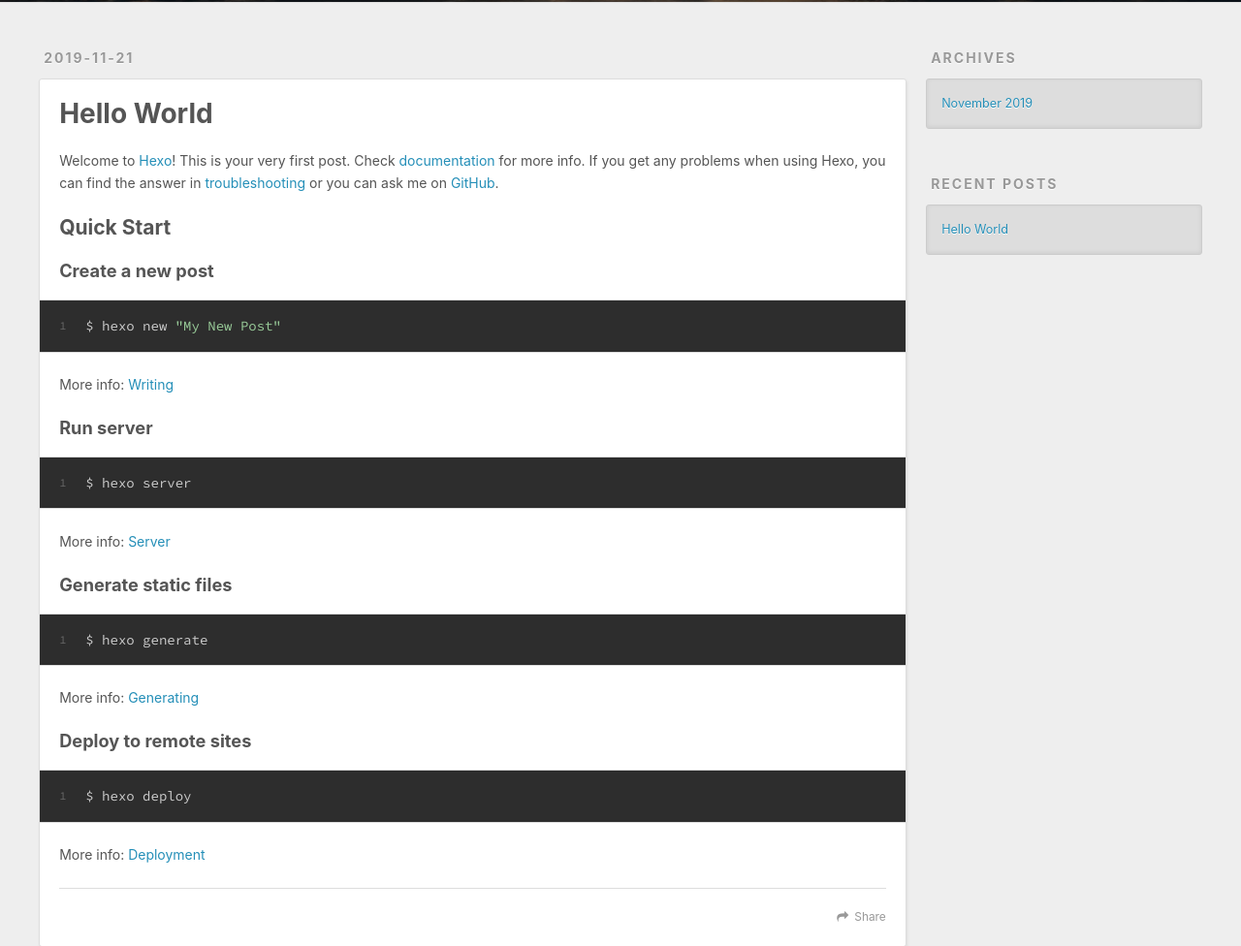
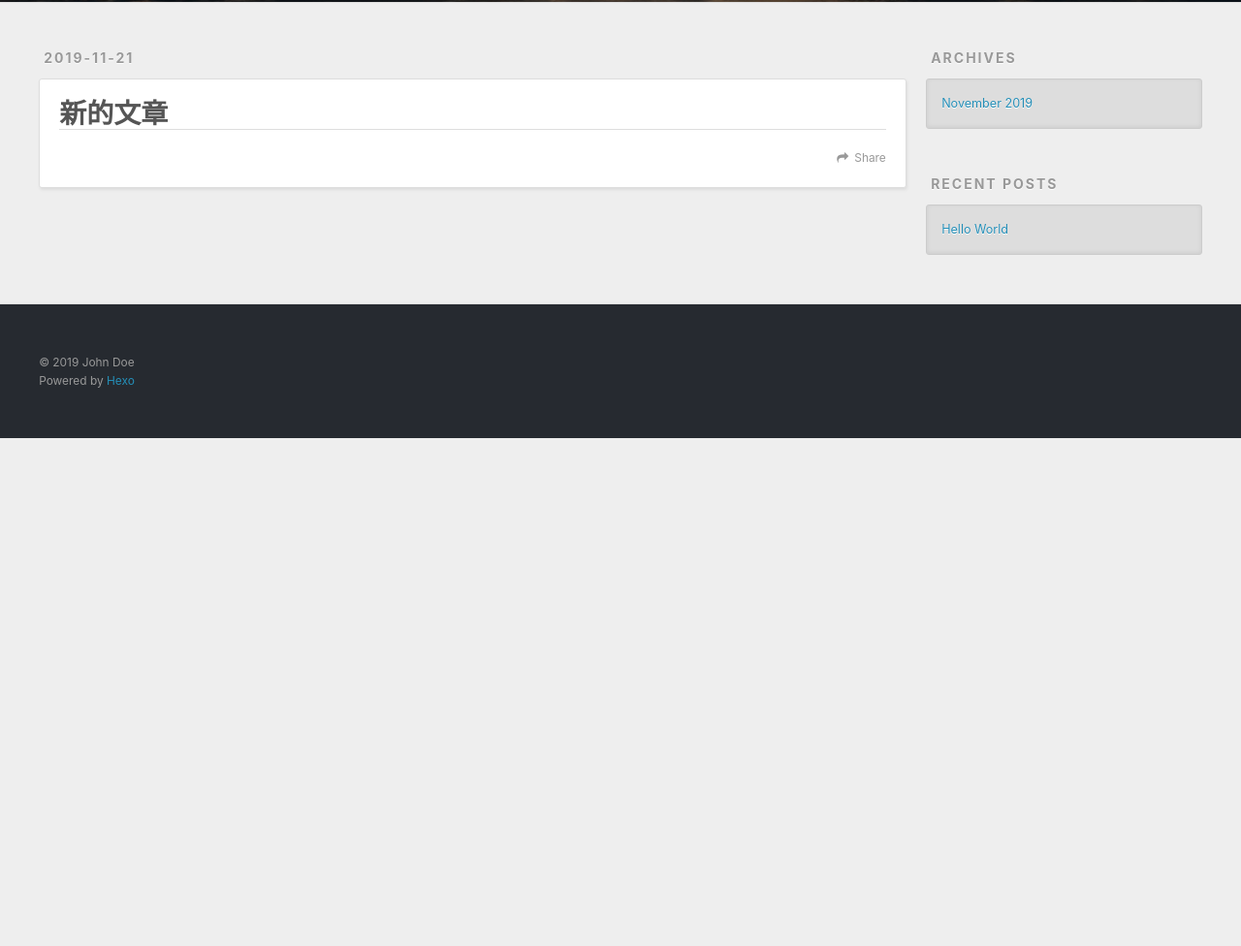
Before and after one commit to dongxin03/dongxin03.github.io, a plain HTML site: page 新的文章/index.html in a window 1280 px wide. Shown: the part 298-1274 px from the top of the page at 97% size. After the commit the page ends 800 px from the top, so only its background shows below. Drawn offline with nearby package versions, Linux system fonts and the light colour scheme.

Commit message:
Site updated: 2019-11-21 10:23:23

```diff
--- a/index.html
+++ b/新的文章/index.html
@@ -5,13 +5,14 @@
 
 
 
-  <title>Hexo</title>
+  <title>新的文章 | Hexo</title>
   <meta name="viewport" content="width=device-width, initial-scale=1, maximum-scale=1">
   <meta property="og:type" content="website">
-<meta property="og:title" content="Hexo">
-<meta property="og:url" content="http:&#x2F;&#x2F;yoursite.com&#x2F;index.html">
+<meta property="og:title" content="新的文章">
+<meta property="og:url" content="http:&#x2F;&#x2F;yoursite.com&#x2F;%E6%96%B0%E7%9A%84%E6%96%87%E7%AB%A0&#x2F;index.html">
 <meta property="og:site_name" content="Hexo">
 <meta property="og:locale" content="en">
+<meta property="og:updated_time" content="2019-11-21T02:22:57.597Z">
 <meta name="twitter:card" content="summary">
 
     <link rel="alternate" href="/atom.xml" title="Hexo" type="application/atom+xml">
@@ -59,12 +60,10 @@
   </div>
 </header>
       <div class="outer">
-        <section id="main">
-
-    <article id="post-hello-world" class="article article-type-post" itemscope itemprop="blogPost">
+        <section id="main"><article id="page-" class="article article-type-page" itemscope itemprop="blogPost">
   <div class="article-meta">
-    <a href="/2019/11/21/hello-world/" class="article-date">
-  <time datetime="2019-11-21T02:14:39.773Z" itemprop="datePublished">2019-11-21</time>
+    <a href="/%E6%96%B0%E7%9A%84%E6%96%87%E7%AB%A0/index.html" class="article-date">
+  <time datetime="2019-11-21T02:22:57.000Z" itemprop="datePublished">2019-11-21</time>
 </a>
 
   </div>
@@ -74,8 +73,8 @@
       <header class="article-header">
 
 
-    <h1 itemprop="name">
-      <a class="article-title" href="/2019/11/21/hello-world/">Hello World</a>
+    <h1 class="article-title" itemprop="name">
+      新的文章
     </h1>
 
 
@@ -83,34 +82,19 @@
 
     <div class="article-entry" itemprop="articleBody">
 
-        <p>Welcome to <a href="https://hexo.io/" target="_blank" rel="noopener">Hexo</a>! This is your very first post. Check <a href="https://hexo.io/docs/" target="_blank" rel="noopener">documentation</a> for more info. If you get any problems when using Hexo, you can find the answer in <a href="https://hexo.io/docs/troubleshooting.html" target="_blank" rel="noopener">troubleshooting</a> or you can ask me on <a href="https://github.com/hexojs/hexo/issues" target="_blank" rel="noopener">GitHub</a>.</p>
-<h2 id="Quick-Start"><a href="#Quick-Start" class="headerlink" title="Quick Start"></a>Quick Start</h2><h3 id="Create-a-new-post"><a href="#Create-a-new-post" class="headerlink" title="Create a new post"></a>Create a new post</h3><figure class="highlight bash"><table><tr><td class="gutter"><pre><span class="line">1</span><br></pre></td><td class="code"><pre><span class="line">$ hexo new <span class="string">"My New Post"</span></span><br></pre></td></tr></table></figure>
-
-<p>More info: <a href="https://hexo.io/docs/writing.html" target="_blank" rel="noopener">Writing</a></p>
-<h3 id="Run-server"><a href="#Run-server" class="headerlink" title="Run server"></a>Run server</h3><figure class="highlight bash"><table><tr><td class="gutter"><pre><span class="line">1</span><br></pre></td><td class="code"><pre><span class="line">$ hexo server</span><br></pre></td></tr></table></figure>
-
-<p>More info: <a href="https://hexo.io/docs/server.html" target="_blank" rel="noopener">Server</a></p>
-<h3 id="Generate-static-files"><a href="#Generate-static-files" class="headerlink" title="Generate static files"></a>Generate static files</h3><figure class="highlight bash"><table><tr><td class="gutter"><pre><span class="line">1</span><br></pre></td><td class="code"><pre><span class="line">$ hexo generate</span><br></pre></td></tr></table></figure>
-
-<p>More info: <a href="https://hexo.io/docs/generating.html" target="_blank" rel="noopener">Generating</a></p>
-<h3 id="Deploy-to-remote-sites"><a href="#Deploy-to-remote-sites" class="headerlink" title="Deploy to remote sites"></a>Deploy to remote sites</h3><figure class="highlight bash"><table><tr><td class="gutter"><pre><span class="line">1</span><br></pre></td><td class="code"><pre><span class="line">$ hexo deploy</span><br></pre></td></tr></table></figure>
-
-<p>More info: <a href="https://hexo.io/docs/one-command-deployment.html" target="_blank" rel="noopener">Deployment</a></p>
 
 
     </div>
     <footer class="article-footer">
-      <a data-url="http://yoursite.com/2019/11/21/hello-world/" data-id="ck3837ddk0000ns0ha03o7ak9" class="article-share-link">Share</a>
+      <a data-url="http://yoursite.com/%E6%96%B0%E7%9A%84%E6%96%87%E7%AB%A0/index.html" data-id="ck383cz6p0001wh0h18rmdqlj" class="article-share-link">Share</a>
 
 
     </footer>
   </div>
 
-</article>
 
 
-
-
+</article>
 
 </section>
 
```
Also changed, not shown: 2019/11/21/hello-world/index.html (+1 -1 lines).
